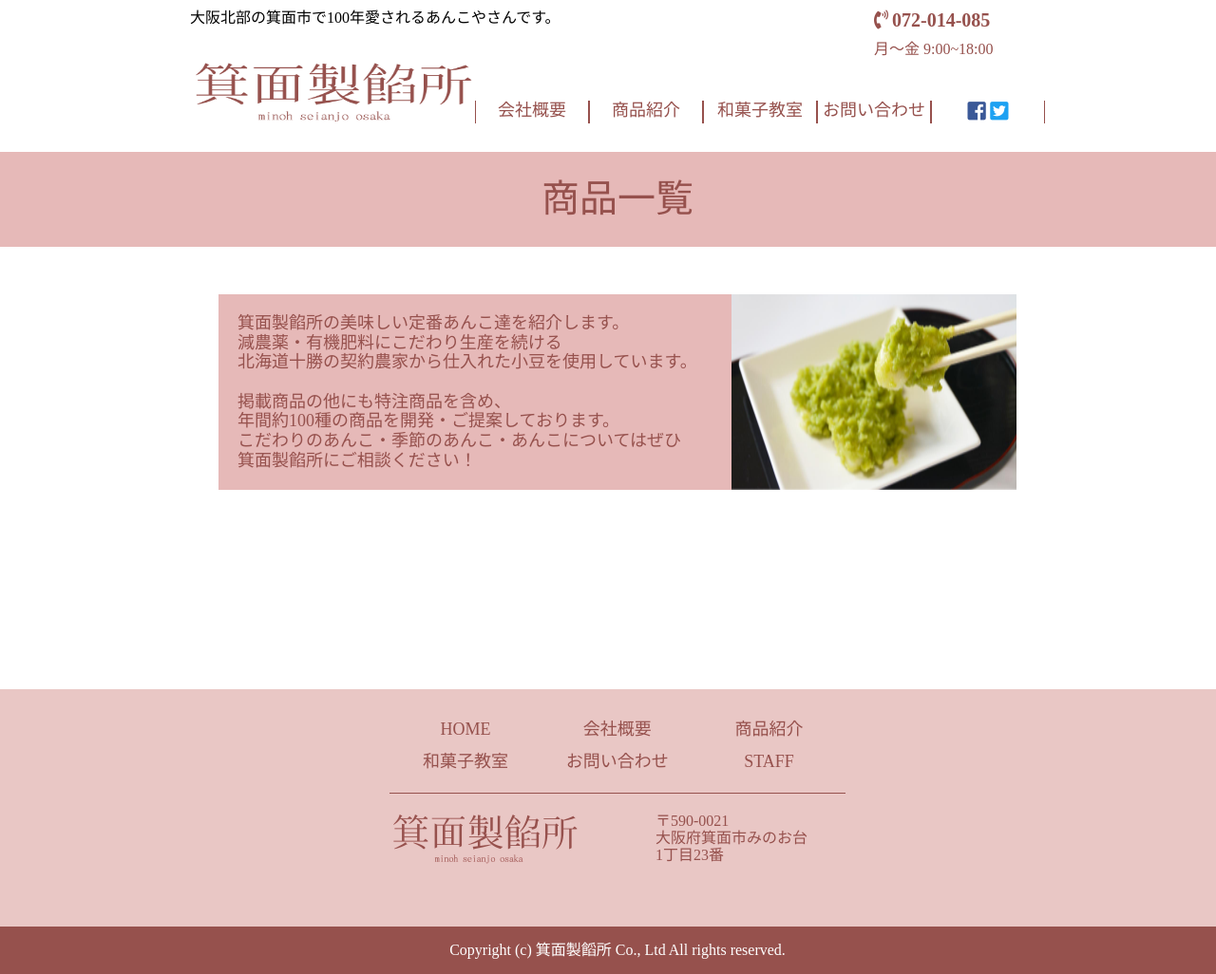
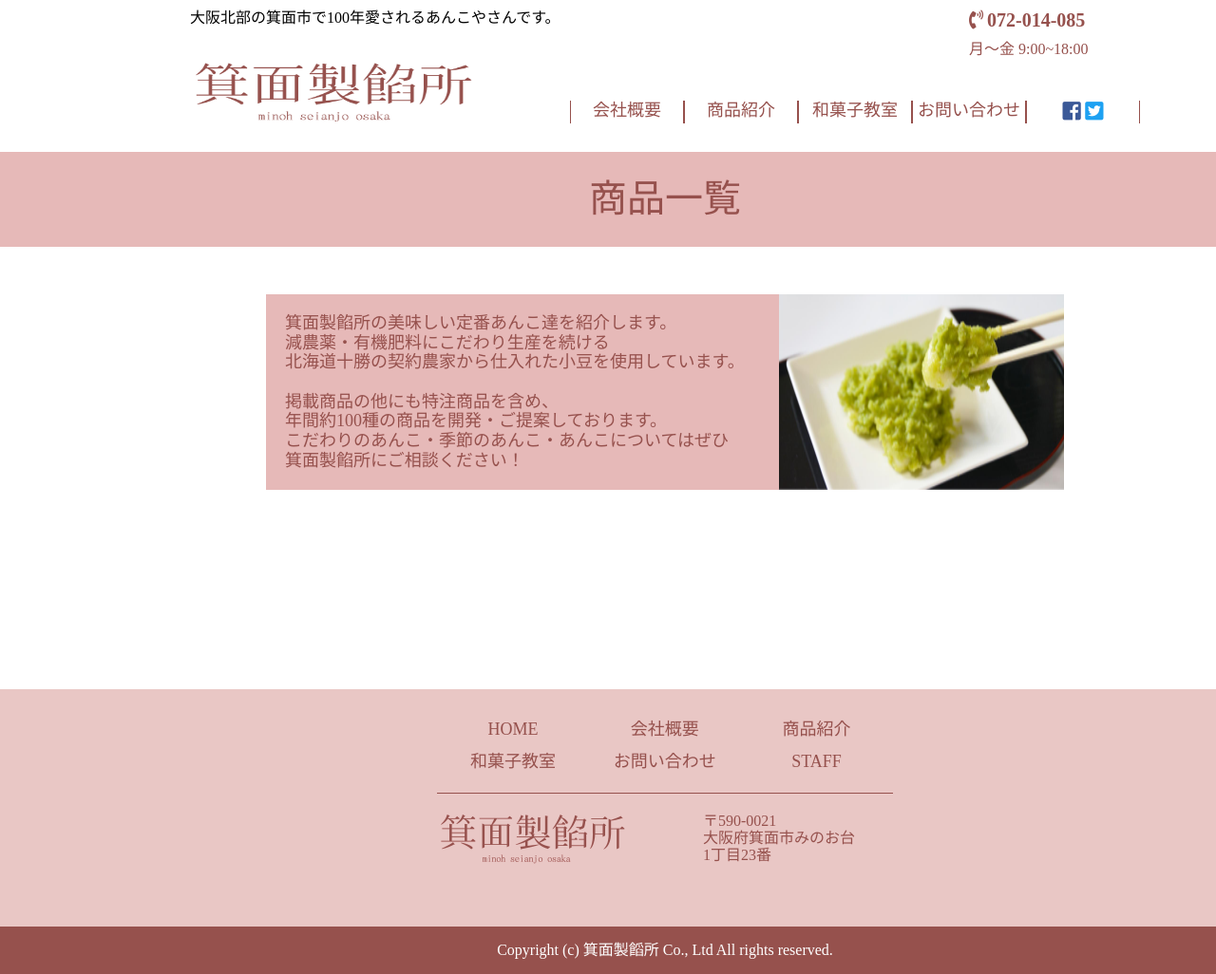
Before and after one commit to atsukofu/minohseian, a PHP site: page /product/pro-index.php in a window 1280 px wide; the page is wider, and only the part inside the window is pictured. Shown: that part at 95% size. Run offline with PHP 8.4, Linux system fonts and the light colour scheme; data that the repository does not hold is empty; some libraries are stand-ins or nearby versions.

Commit message:
fix view width

```diff
--- a/reserve/new-reserve.php
+++ b/reserve/new-reserve.php
@@ -8,7 +8,7 @@
   <link href="https://use.fontawesome.com/releases/v5.6.1/css/all.css" rel="stylesheet">
 </head>
 <body>
-<header>
+  <header>
     <?php include( dirname(__FILE__) . '../../modules/header.html'); ?>
   </header>
   <h1 class="title">手作り和菓子教室のご案内</h1>
@@ -190,7 +190,5 @@
     include( dirname(__FILE__) . '../../modules/footer.html');
   ?>
 </div>
-
-
 </body>
 </html>
--- a/reserve/reserve-done.php
+++ b/reserve/reserve-done.php
@@ -61,10 +61,10 @@
 
     } catch(Exception $e) {
       print 'ただいま障害により大変ご迷惑をおかけしております。';
-      exit();
       print '<a href="new-reserve.php">';
       print '予約申込みページへ戻る';
       print '</a>';
+      exit();
     }
     ?>
   </div>
--- a/styles/index.css
+++ b/styles/index.css
@@ -1,11 +1,12 @@
 @import url("reset.css");
 
 html{
-  width: 100%;
+  width: 1400px;
 }
 
 body {
-  width: 100%;
+  max-width: 100%;
+  min-width: 1300px;
   box-sizing: border-box;
   padding: 0;
 }
--- a/styles/reset.css
+++ b/styles/reset.css
@@ -23,7 +23,7 @@
 
 html {
   line-height: 1.15; /* 1 */
-  -webkit-text-size-adjust: 100%; /* 2 */
+  -webkit-text-size-adjust: 100%; 2
   -webkit-tap-highlight-color: transparent; /* 3*/
 }
 
```
Lines whose indentation alone changed are shown as unchanged.
